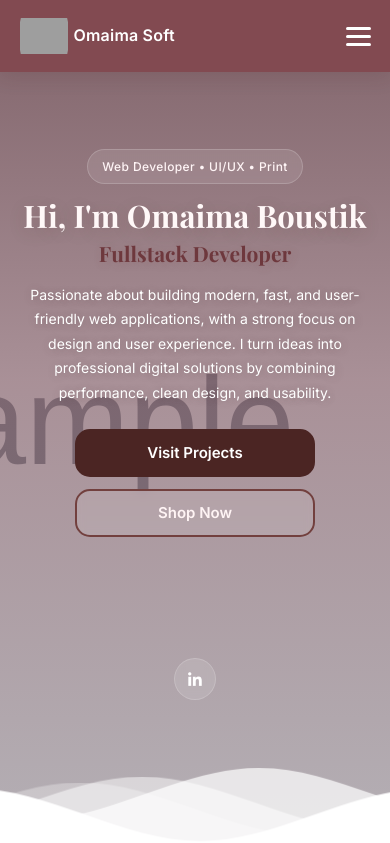
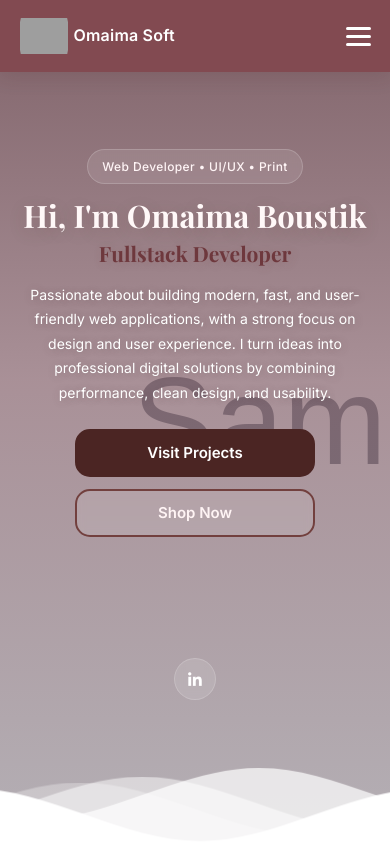
Before and after one commit to omaimasoft/my-portfolio, a Django app: page / in a window 390 px wide. Shown: the top 843 px of the page. Run offline with Django 5.2, Linux system fonts and the light colour scheme; tables that the repository leaves empty hold one stand-in row (values such as "Sample post"); grey boxes marked "Sample" are stand-in pictures; grey boxes are pictures that could not be loaded.

Commit message:
Update project

```diff
--- a/projects/static/css/home.css
+++ b/projects/static/css/home.css
@@ -371,7 +371,7 @@
     .hero-main{
         min-height: 100svh;
         background-size: cover !important;
-        background-position: 65% center !important; /* بدلي 65% حتى توصلي للمنظر المناسب */
+        background-position: 30% center !important; /* بدلي 65% حتى توصلي للمنظر المناسب */
     }
 }
 
--- a/projects/templates/projects/base.html
+++ b/projects/templates/projects/base.html
@@ -73,7 +73,7 @@ height="0" width="0" style="display:none;visibility:hidden"></iframe></noscript>
     <!-- ===== NAVBAR ===== -->
 <header class="site-header">
 <a href="/" class="logo">
-  <img src="/media/logo.png" alt="Omaima Soft Logo">
+  <img src="/media/omaimasoft.png" alt="Omaima Soft Logo">
   <span>Omaima Soft</span>
 </a>
 
```
